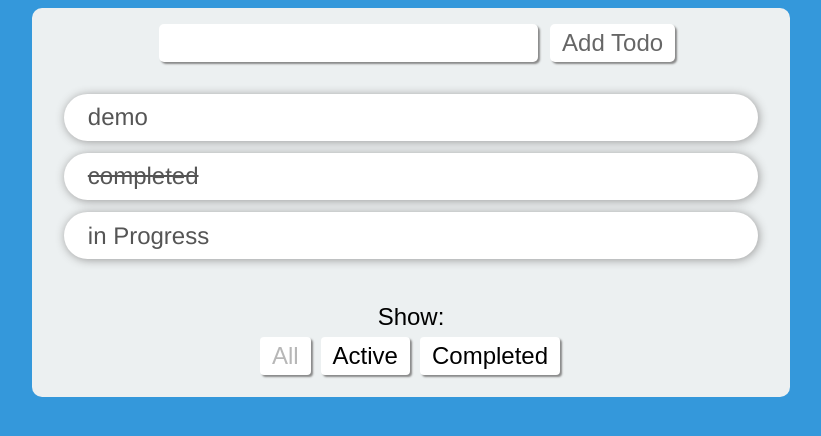
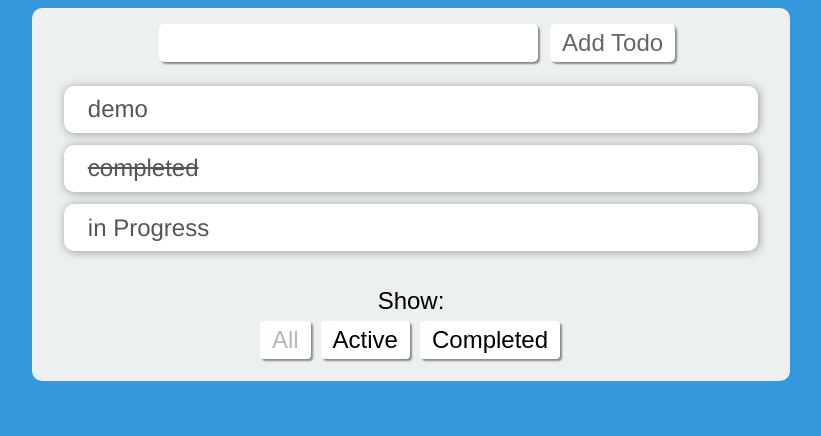
Before and after one commit to rlopezlu/ReduxTodoDemoStyle, a React app: page / in a window 1280 px wide. Shown: the whole page, without its empty margins (229-1050 px from the left). Built offline with nearby package versions, Linux system fonts and the light colour scheme.

Commit message:
change padding and border radius to accomodate larger inputs

```diff
--- a/src/styles/Todo.css
+++ b/src/styles/Todo.css
@@ -7,7 +7,7 @@
   margin-bottom: .5em;
   padding-left: 1em;
   font-size: 1.5em;
-  border-radius: 100px;
+  border-radius: 10px;
   box-shadow: 1px 1px 10px #999;
   padding: .4em 1em;
   text-align: left;
--- a/src/styles/TodoList.css
+++ b/src/styles/TodoList.css
@@ -1,6 +1,6 @@
 .TodoList{
   list-style: none;
   /* background-color: white; */
-  margin: 1em;
+  margin: .5em 1em;
   padding: 1em;
 }
```
